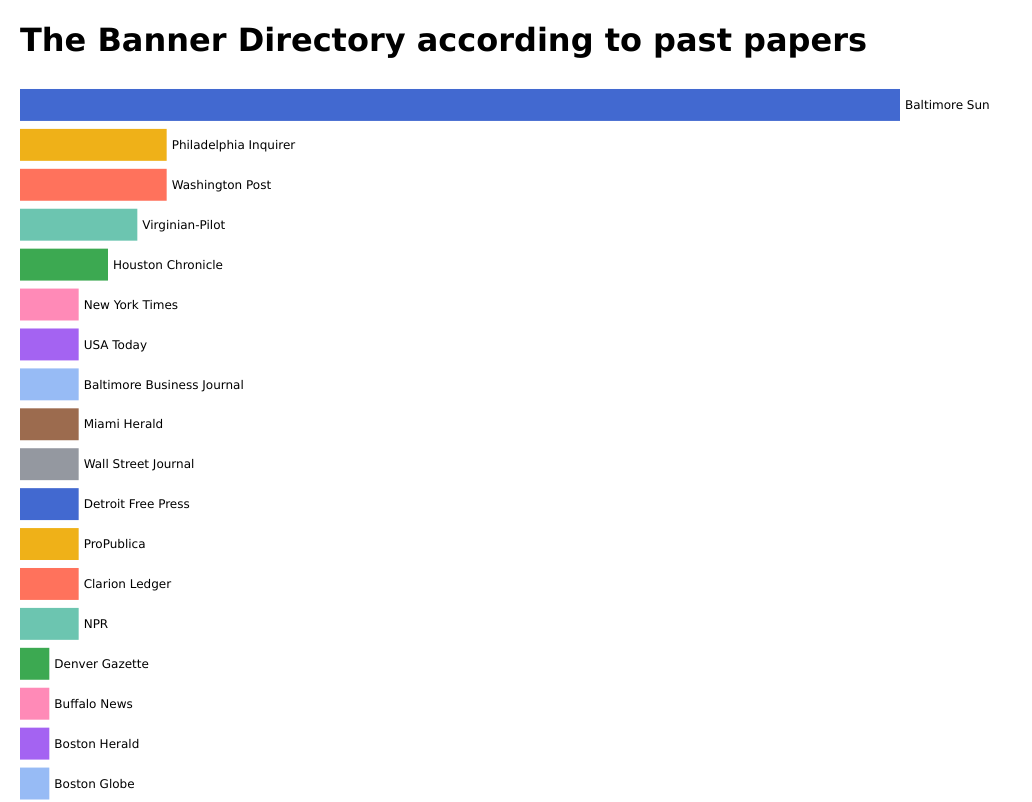
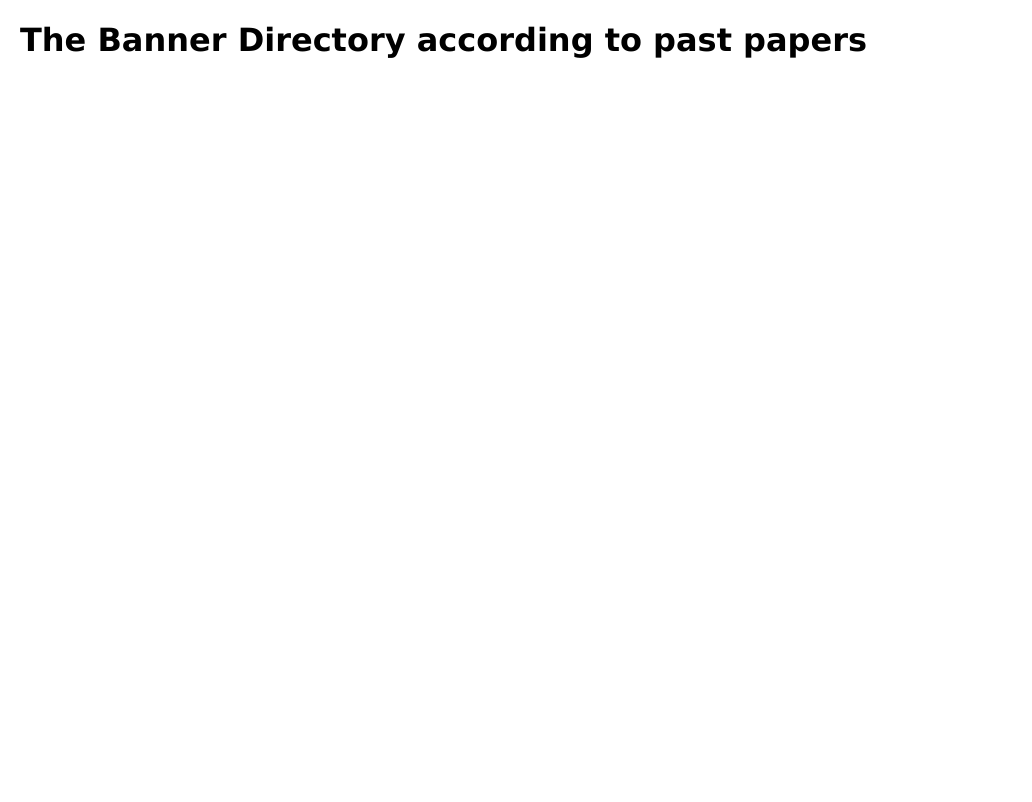
Before and after one commit to pkmccaslin/JMM629Project1, a plain HTML site: page index.html in a window 1280 px wide. Shown: the top 802 px of the page, without its empty margins (0-1032 px from the left). Drawn offline with nearby package versions, Linux system fonts and the light colour scheme.

Commit message:
Update index.html

```diff
--- a/index.html
+++ b/index.html
@@ -88,7 +88,7 @@
 
     <div id="details"></div>
 
-    <script src="bannerScript.js"></script>
+    <script src="/main/bannerScript.js"></script>
 
 </body>
 </html>
```
